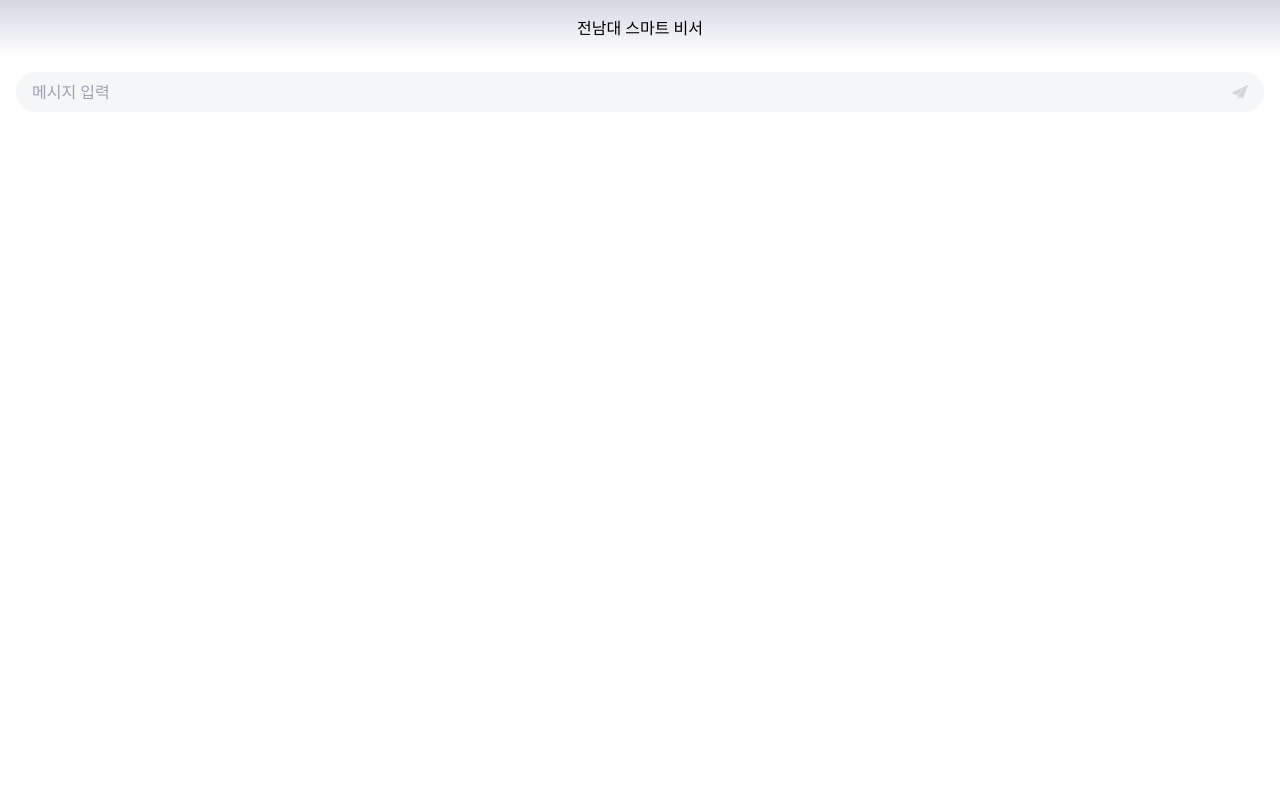
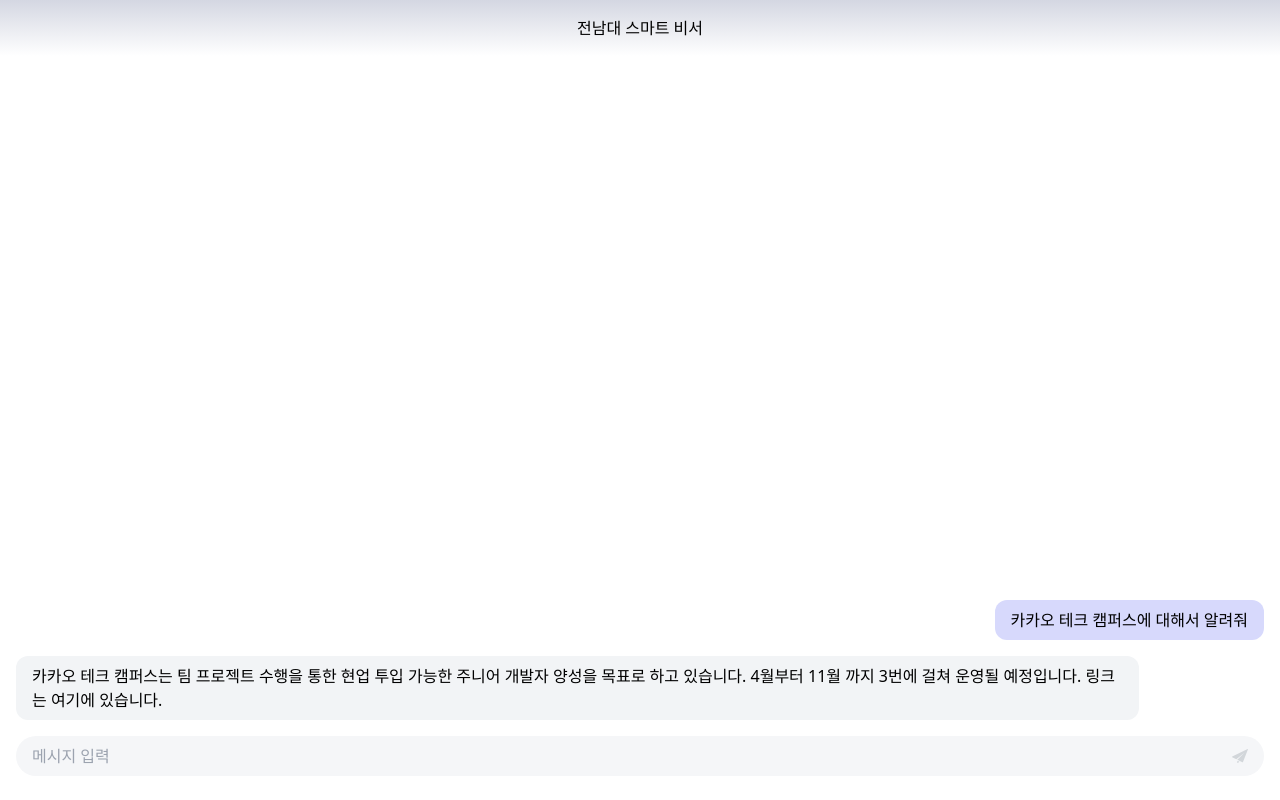
Before and after one commit to loopy-lim/JNU-PIN, a React (Vite) app: page / in a window 1280 px wide. Built offline with nearby package versions, Linux system fonts and the light colour scheme.

Commit message:
feat(chat): rename component and make chatlist
chatList: make it and show on app
component: rename postfix(component) at all of component

```diff
--- a/src/App.tsx
+++ b/src/App.tsx
@@ -1,26 +1,55 @@
-import InputText from "@/component/chat/ChatInputBox";
+import InputTextComponent from "@/component/chat/ChatInputBox.component";
 import { useAtom } from "jotai";
-import { chatInputBox } from "./store/chat/inputbox";
+import { chatInputBoxStore } from "@/store/chat/inputbox.store";
+import ChatListComponent from "@/component/chat/ChatList.component";
+import { chatListStore } from "@/store/chat/chat.store";
+import { useEffect } from "react";
 
 const App = () => {
-  const [chatText, setChatText] = useAtom(chatInputBox);
+  const [chatText, setChatText] = useAtom(chatInputBoxStore);
+  const [chatList, setChatList] = useAtom(chatListStore);
 
   const sendMessage = () => {
     if (!chatText || chatText == "") return;
     focus();
     alert("send message");
     setChatText("");
+    setChatList((prev) => [
+      ...prev,
+      {
+        id: prev.length + 1,
+        isMine: true,
+        message: chatText,
+      },
+    ]);
   };
 
+  useEffect(() => {
+    setChatList([
+      {
+        id: 1,
+        isMine: true,
+        message: "카카오 테크 캠퍼스에 대해서 알려줘",
+      },
+      {
+        id: 2,
+        isMine: false,
+        message:
+          "카카오 테크 캠퍼스는 팀 프로젝트 수행을 통한 현업 투입 가능한 주니어 개발자 양성을 목표로 하고 있습니다. 4월부터 11월 까지 3번에 걸쳐 운영될 예정입니다. 링크는 여기에 있습니다.",
+      },
+    ]);
+  }, []);
+
   return (
-    <>
+    <div className="h-screen w-screen">
       <h1 className="bg-gradient-to-b from-[#D4D7E2] to-transparent p-4 flex justify-center items-center">
         전남대 스마트 비서
       </h1>
-      <div className="p-4">
-        <InputText sendMessage={sendMessage} />
+      <div className="p-4 h-[calc(100%-4rem)] flex flex-col justify-between">
+        <ChatListComponent />
+        <InputTextComponent sendMessage={sendMessage} />
       </div>
-    </>
+    </div>
   );
 };
 
--- /dev/null
+++ b/src/component/chat/ChatElement.component.tsx
@@ -0,0 +1,21 @@
+const ChatElement = ({
+  isMine,
+  message,
+}: {
+  isMine: boolean;
+  message: string;
+}) => {
+  const chatTextBoxStyle = isMine ? "bg-[#D7D9FC] ml-auto" : "bg-[#F2F4F6]";
+
+  return (
+    <div
+      className={
+        "py-2 rounded-xl w-fit px-4 my-2 max-w-[90%] " + chatTextBoxStyle
+      }
+    >
+      {message}
+    </div>
+  );
+};
+
+export default ChatElement;
--- a/src/component/chat/ChatInputBox.tsx
+++ b/src/component/chat/ChatInputBox.component.tsx
@@ -1,8 +1,8 @@
-import { chatInputBox } from "@/store/chat/inputbox";
+import { chatInputBoxStore } from "@/store/chat/inputbox.store";
 import { useAtom } from "jotai";
 
-const InputText = ({ sendMessage }: { sendMessage: () => void }) => {
-  const [text, setText] = useAtom(chatInputBox);
+const InputTextComponent = ({ sendMessage }: { sendMessage: () => void }) => {
+  const [text, setText] = useAtom(chatInputBoxStore);
   const inputTextButtonCss = !text ? "fill-[#D2D6DA]" : "fill-3239EF";
 
   return (
@@ -16,7 +16,10 @@ const InputText = ({ sendMessage }: { sendMessage: () => void }) => {
           setText(e.target.value);
         }}
         onKeyDown={(e) => {
-          e.key === "Enter" ? sendMessage() : null;
+          if (e.key === "Enter") {
+            e.preventDefault();
+            sendMessage();
+          }
         }}
       ></input>
       <button
@@ -48,4 +51,4 @@ const InputText = ({ sendMessage }: { sendMessage: () => void }) => {
   );
 };
 
-export default InputText;
+export default InputTextComponent;
--- /dev/null
+++ b/src/component/chat/ChatList.component.tsx
@@ -0,0 +1,21 @@
+import { useAtomValue } from "jotai";
+import { chatListStore } from "@/store/chat/chat.store";
+import ChatElement from "./ChatElement.component";
+
+const ChatListComponent = () => {
+  const chatList = useAtomValue(chatListStore);
+
+  return (
+    <div className="flex flex-col h-[calc(100%-3rem)] overflow-auto justify-end">
+      {chatList.map((chat) => (
+        <ChatElement
+          isMine={chat.isMine}
+          message={chat.message}
+          key={chat.id}
+        />
+      ))}
+    </div>
+  );
+};
+
+export default ChatListComponent;
--- /dev/null
+++ b/src/store/chat/chat.store.ts
@@ -0,0 +1,9 @@
+import { atom } from "jotai";
+
+export type chat = {
+  id: number;
+  isMine: boolean;
+  message: string;
+};
+
+export const chatListStore = atom([] as chat[]);
--- /dev/null
+++ b/src/store/chat/inputbox.store.ts
@@ -0,0 +1,3 @@
+import { atom } from "jotai";
+
+export const chatInputBoxStore = atom("");
--- a/src/store/chat/inputbox.tsx
+++ /dev/null
@@ -1,3 +0,0 @@
-import { atom } from "jotai";
-
-export const chatInputBox = atom("");
```
